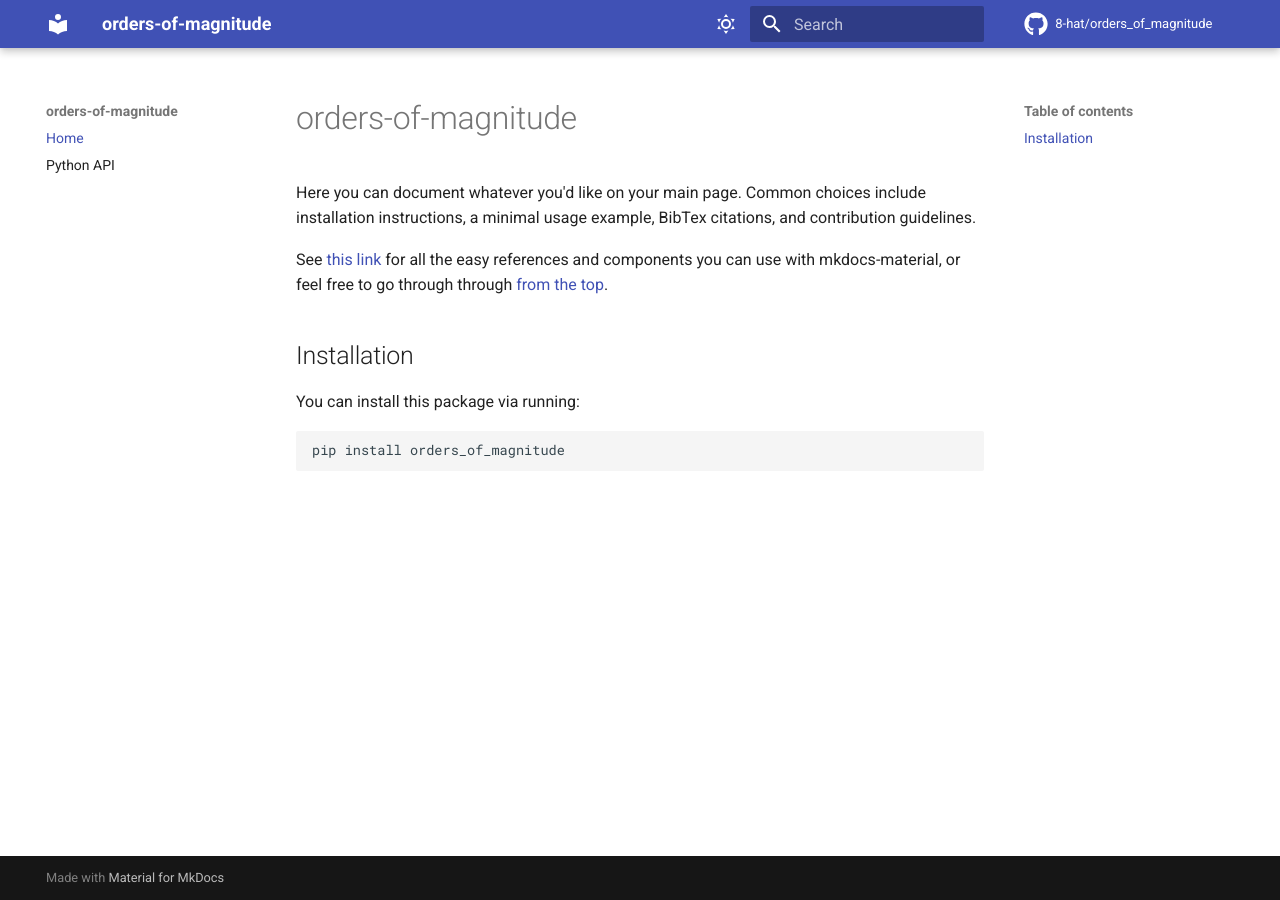
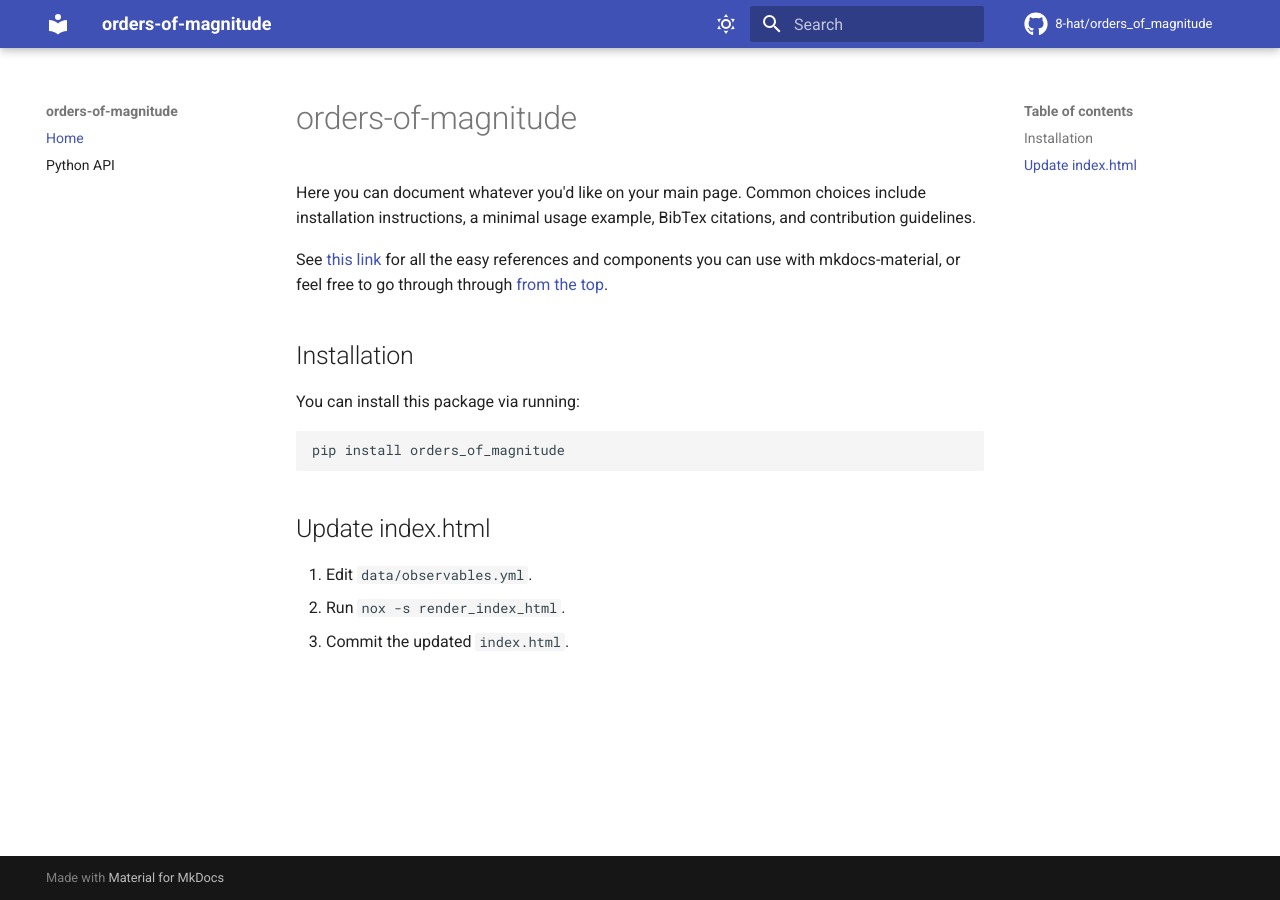
Before and after one commit to 8-hat/orders-of-magnitude, an MkDocs documentation site: the page built from docs/index.md, in a window 1280 px wide. Built offline with MkDocs 1.6.1 and Material for MkDocs 9.7.7, drawn with Linux system fonts in a browser that asks for light colours; comment, search, counter and statistics services are not loaded.

Commit message:
docs: explain how to update the website

````diff
--- a/docs/index.md
+++ b/docs/index.md
@@ -16,3 +16,9 @@ You can install this package via running:
 ```bash
 pip install orders_of_magnitude
 ```
+
+## Update index.html
+
+1. Edit `data/observables.yml`.
+2. Run `nox -s render_index_html`.
+3. Commit the updated `index.html`.
````
Also changed, not shown: README.md (+6 -0 lines).
